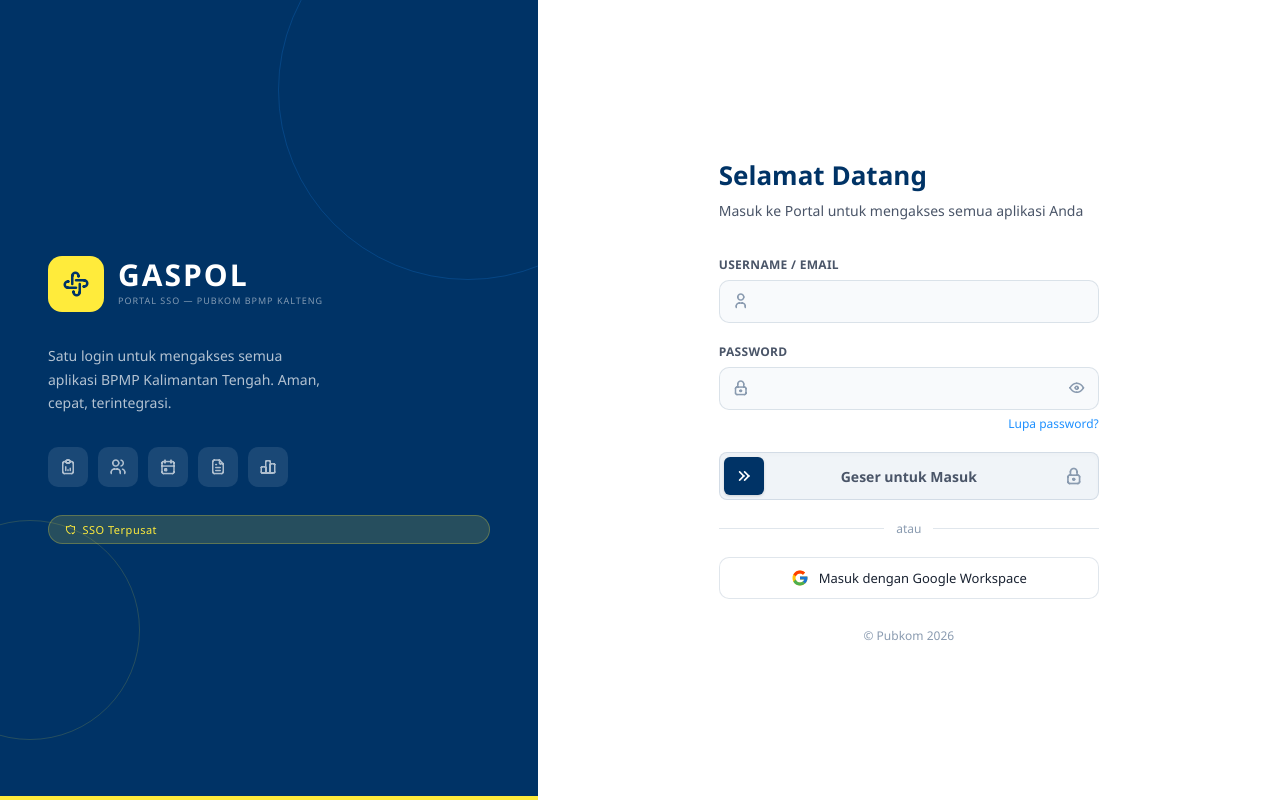
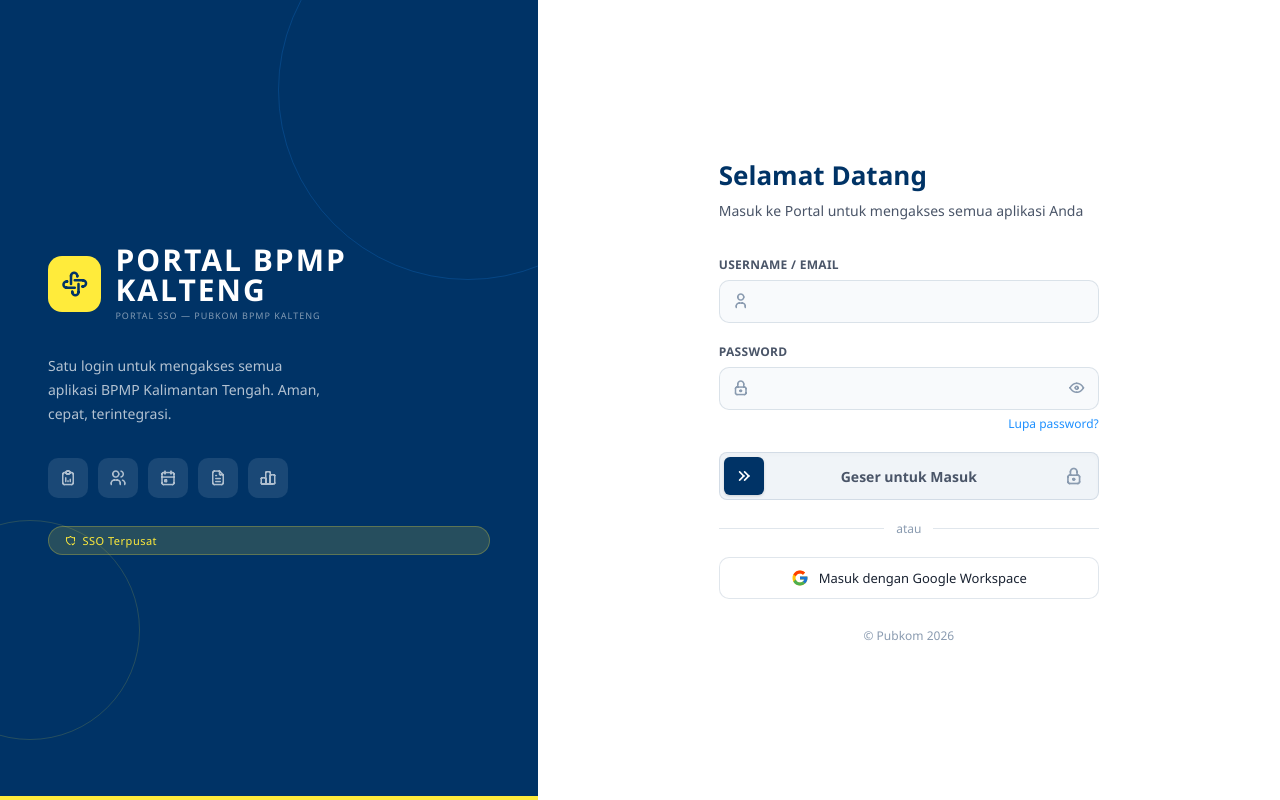
Before and after one commit to bpmpkalimantantengah/GASPOL-V2, a website: page public/portal/index.html in a window 1280 px wide. Drawn offline with Linux system fonts and the light colour scheme.

Commit message:
UI: Ubah judul besar di sebelah kiri login page menjadi PORTAL BPMP KALTENG

```diff
--- a/public/portal/index.html
+++ b/public/portal/index.html
@@ -35,7 +35,7 @@
     <div class="brand-logo">
       <div class="brand-icon"><i class="ti ti-api-app"></i></div>
       <div class="brand-name">
-        <h1>GASPOL</h1>
+        <h1>PORTAL BPMP KALTENG</h1>
         <p>PORTAL SSO — PUBKOM BPMP KALTENG</p>
       </div>
     </div>
```
